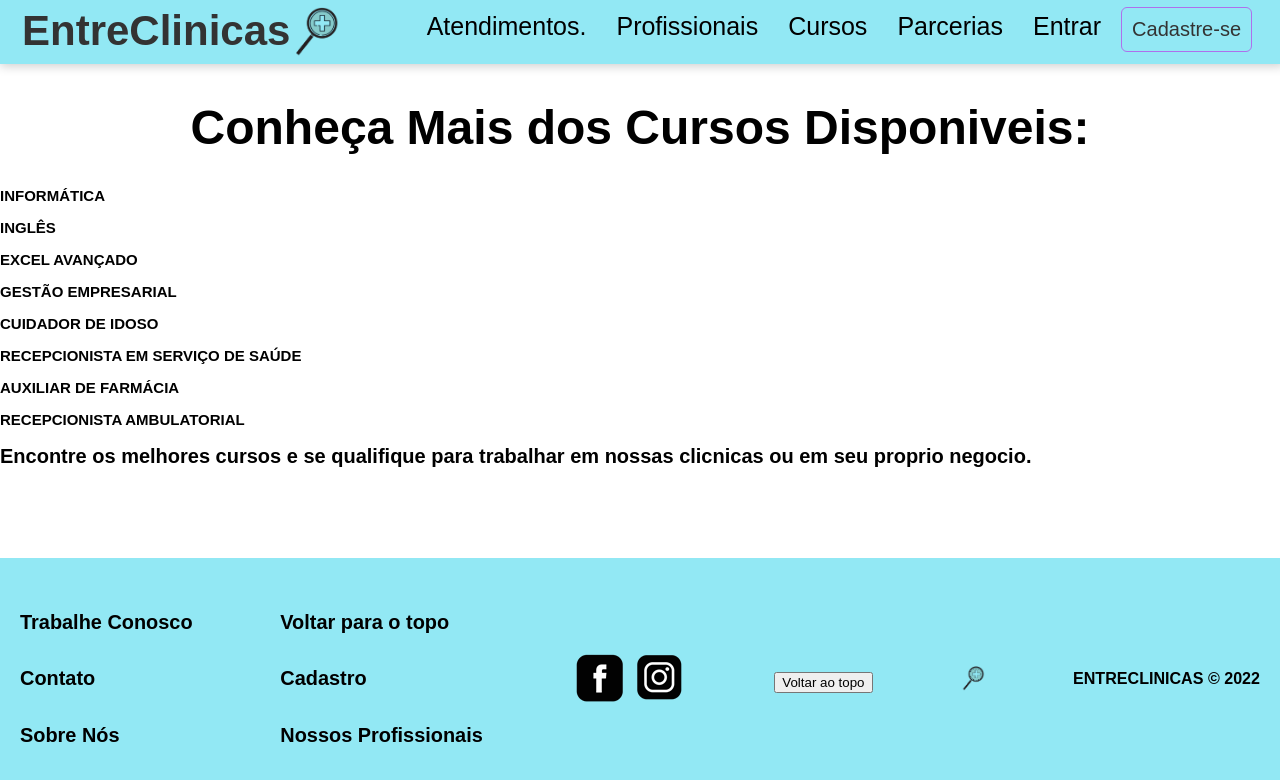
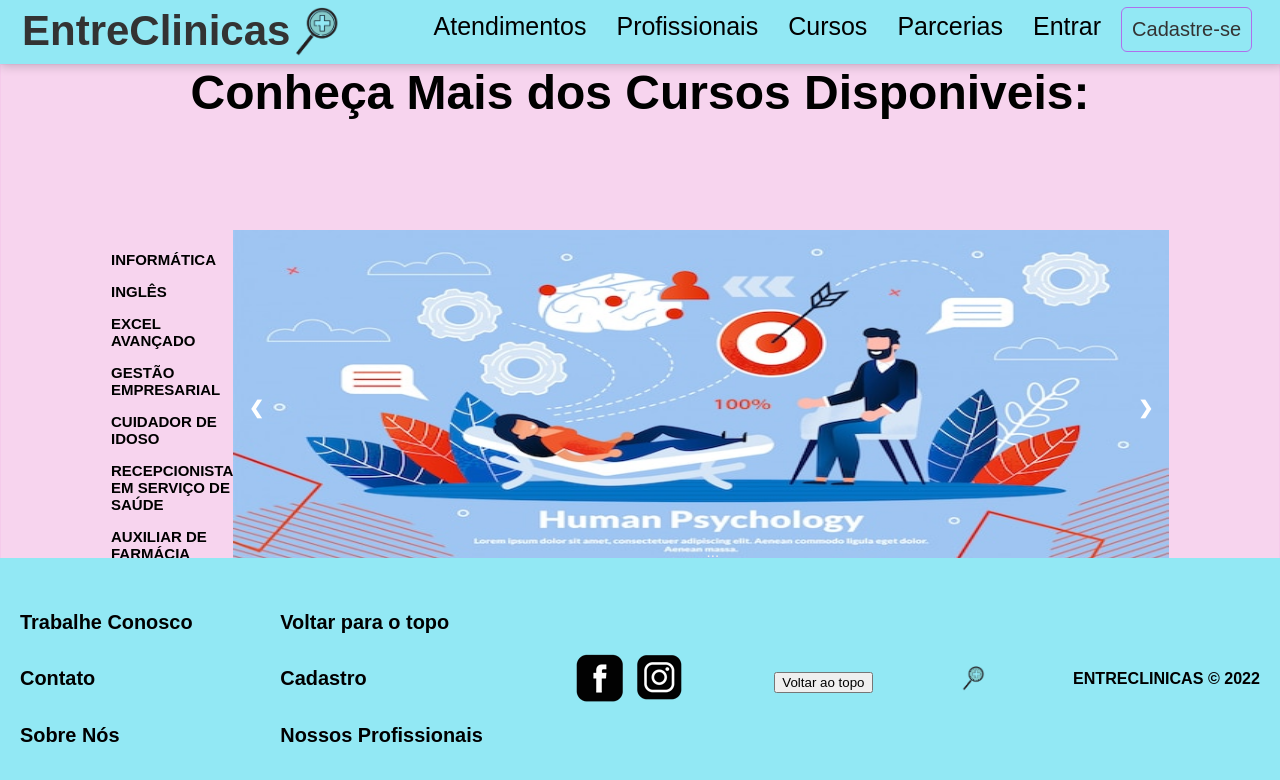
Before and after one commit to GMilio/EntreClinicas, a Next.js app in the folder nextjs-blog/: page /cursos in a window 1280 px wide. Shown: the top 780 px of the page. Built offline with nearby package versions, Linux system fonts and the light colour scheme.

Commit message:
carrosel em cursos

```diff
--- a/nextjs-blog/Styles/style.css
+++ b/nextjs-blog/Styles/style.css
@@ -203,7 +203,41 @@ body::-webkit-scrollbar
     border-radius: 20px;
     border: 3px solid rgb(146, 232, 244);
   }
+/* Cursos */
+.container-curso{
+    max-width: 100%;
+    position: relative;
+    margin: auto;
+    border: 1px solid  #f5cbeb;
+    padding: 0;
+    align-items: center;
 
+}
+.container-curso-info{
+    display: flex;
+    justify-content: space-between;
+    align-items: center;
+    margin: 100px;
+    padding: 10px;
+
+}
+.curso-1{
+    flex: 1;
+}
+.slides-curso{
+    padding: 0;
+    margin: 0;
+}
+.slideshow-cursos{
+    width: 100%;
+    position: relative;
+    margin: 0;
+}
+.main-curso{
+    margin-top: 64px;
+    padding: 0;
+    background-color: #f7d4ee;
+}
 /* Atendimentos */
 .slideshow-container{
     max-width: 1000px;
--- a/nextjs-blog/pages/cursos.js
+++ /dev/null
@@ -1,34 +0,0 @@
-import Head from 'next/head'
-import Link from 'next/link'
-
-
-
-export default function Cursos() {
-  return (
-    <main>
-        <div>
-            <div>
-            <h1>Conheça Mais dos Cursos Disponiveis:</h1>
-                <div>
-                    <section>
-                        <div>
-                            <h3>INFORMÁTICA</h3>
-                            <h3>INGLÊS</h3>
-                            <h3>EXCEL AVANÇADO</h3>
-                            <h3>GESTÃO EMPRESARIAL</h3>
-                        </div>
-                        <div>
-
-                            <h3>CUIDADOR DE IDOSO</h3>
-                            <h3>RECEPCIONISTA EM SERVIÇO DE SAÚDE</h3>
-                            <h3>AUXILIAR DE FARMÁCIA</h3>
-                            <h3>RECEPCIONISTA AMBULATORIAL</h3>
-                        </div>
-                        <h2>Encontre os melhores cursos e se qualifique para trabalhar em nossas clicnicas ou em seu proprio negocio.</h2>
-                    </section>
-                </div>
-            </div>
-        </div>
-    </main>
-  )
-}
--- /dev/null
+++ b/nextjs-blog/pages/cursos.jsx
@@ -0,0 +1,91 @@
+import Head from 'next/head'
+import Link from 'next/link'
+import Image from 'next/image'
+import { useEffect } from 'react';
+
+
+export default function Cursos() {
+    let slideIndex = 1;
+
+  function plusSlides(n) {
+    return showSlides(slideIndex += n)
+  }
+
+  function currentSlide(n){
+    return showSlides(slideIndex = n)
+  }
+
+  function showSlides(n){
+    let i;
+    let slides = document.getElementsByClassName("mySlides");
+    let dots = document.getElementsByClassName("dot");
+    if (n > slides.length) {slideIndex = 1}
+    if (n < 1) {slideIndex = slides.length}
+    for (i = 0; i < slides.length; i++) {
+      slides[i].style.display = "none";
+    }
+    for (i = 0; i < dots.length; i++) {
+      dots[i].className = dots[i].className.replace(" active", "");
+    }
+    slides[slideIndex-1].style.display = "block";
+    dots[slideIndex-1].className += " active";
+  }
+  useEffect(() => {
+    showSlides(slideIndex);
+        }
+    )
+  return (
+    <main class="main-curso">
+        <div class="container-curso">
+            <div>
+            <h1>Conheça Mais dos Cursos Disponiveis:</h1>
+                <div >
+                    <section class="container-curso-info">
+                        <div class="curso-1">
+                            <h3>INFORMÁTICA</h3>
+                            <h3>INGLÊS</h3>
+                            <h3>EXCEL AVANÇADO</h3>
+                            <h3>GESTÃO EMPRESARIAL</h3>
+                            <h3>CUIDADOR DE IDOSO</h3>
+                            <h3>RECEPCIONISTA EM SERVIÇO DE SAÚDE</h3>
+                            <h3>AUXILIAR DE FARMÁCIA</h3>
+                            <h3>RECEPCIONISTA AMBULATORIAL</h3>
+                        </div>
+                        <div class="slides-curso">
+                            <div class="slideshow-cursos">
+                                    <div class="mySlides fade">
+                                        <div class="numbertext">1 / 3</div>
+                                            <Image src="/banner1.jpg" width={1100} height={400}/>
+                                        <div class="text">...</div>
+                                    </div>
+
+                                    <div class="mySlides fade">
+                                        <div class="numbertext">2 / 3</div>
+                                            <Image src="/banner2.jpg" width={1100} height={400}/>
+                                        <div class="text">...</div>
+                                    </div>
+
+                                    <div class="mySlides fade">
+                                        <div class="numbertext">3 / 3</div>
+                                            <Image src="/banner3.jpg" width={1100} height={400}/>
+                                        <div class="text">...</div>
+                                    </div>
+
+                                    <a class="prev" onClick={() => plusSlides(-1)}>&#10094;</a>
+                                    <a class="next" onClick={() => plusSlides(1)}>&#10095;</a>
+                            </div>
+                                <br/>
+                                    <div class="ballsSelect" /* style="text-align:center" */>
+                                        <span class="dot" id="dot" onClick={() => currentSlide(1)}></span>
+                                        <span class="dot" id="dot" onClick={() => currentSlide(2)}></span>
+                                        <span class="dot" id="dot" onClick={() => currentSlide(3)}></span>
+                                    </div>
+                        </div>
+                    </section>
+                    <h2>Encontre os melhores cursos e se qualifique para trabalhar em nossas clicnicas ou em seu proprio negocio.</h2>
+                </div>
+            </div>
+        </div>
+    </main>
+  )
+}
--- a/nextjs-blog/src/components/Containers/Header.js
+++ b/nextjs-blog/src/components/Containers/Header.jsx
@@ -12,7 +12,7 @@ export default function Header({}){
               <ul class="lista">
                   <li>
                       <Link class="btnhead" href="/atendimentos">
-                        Atendimentos.
+                        Atendimentos
                       </Link>
                   </li>
                   <li>
```
Also changed, not shown: nextjs-blog/pages/_app.jsx (renamed from nextjs-blog/pages/_app.js), nextjs-blog/pages/atendimentos.jsx (renamed from nextjs-blog/pages/atendimentos.js), nextjs-blog/pages/cadastro.jsx (renamed from nextjs-blog/pages/cadastro.js), nextjs-blog/pages/index.jsx (renamed from nextjs-blog/pages/index.js), nextjs-blog/pages/login.jsx (renamed from nextjs-blog/pages/login.js), nextjs-blog/pages/parcerias.jsx (renamed from nextjs-blog/pages/parcerias.js), nextjs-blog/pages/profissionais.jsx (renamed from nextjs-blog/pages/profissionais.js), nextjs-blog/src/components/Containers/Footer/footer.jsx (renamed from nextjs-blog/src/components/Containers/Footer/footer.js).
